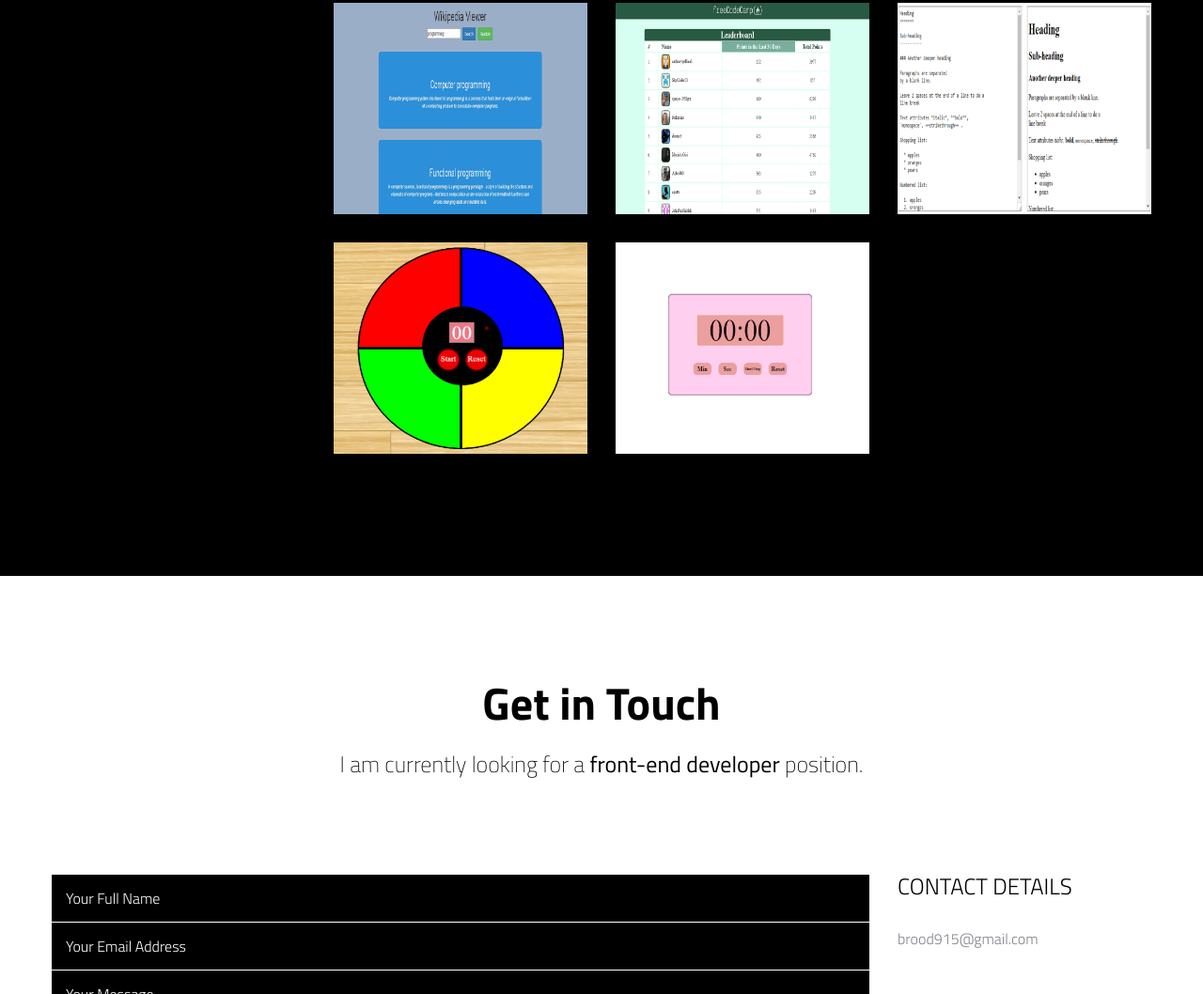
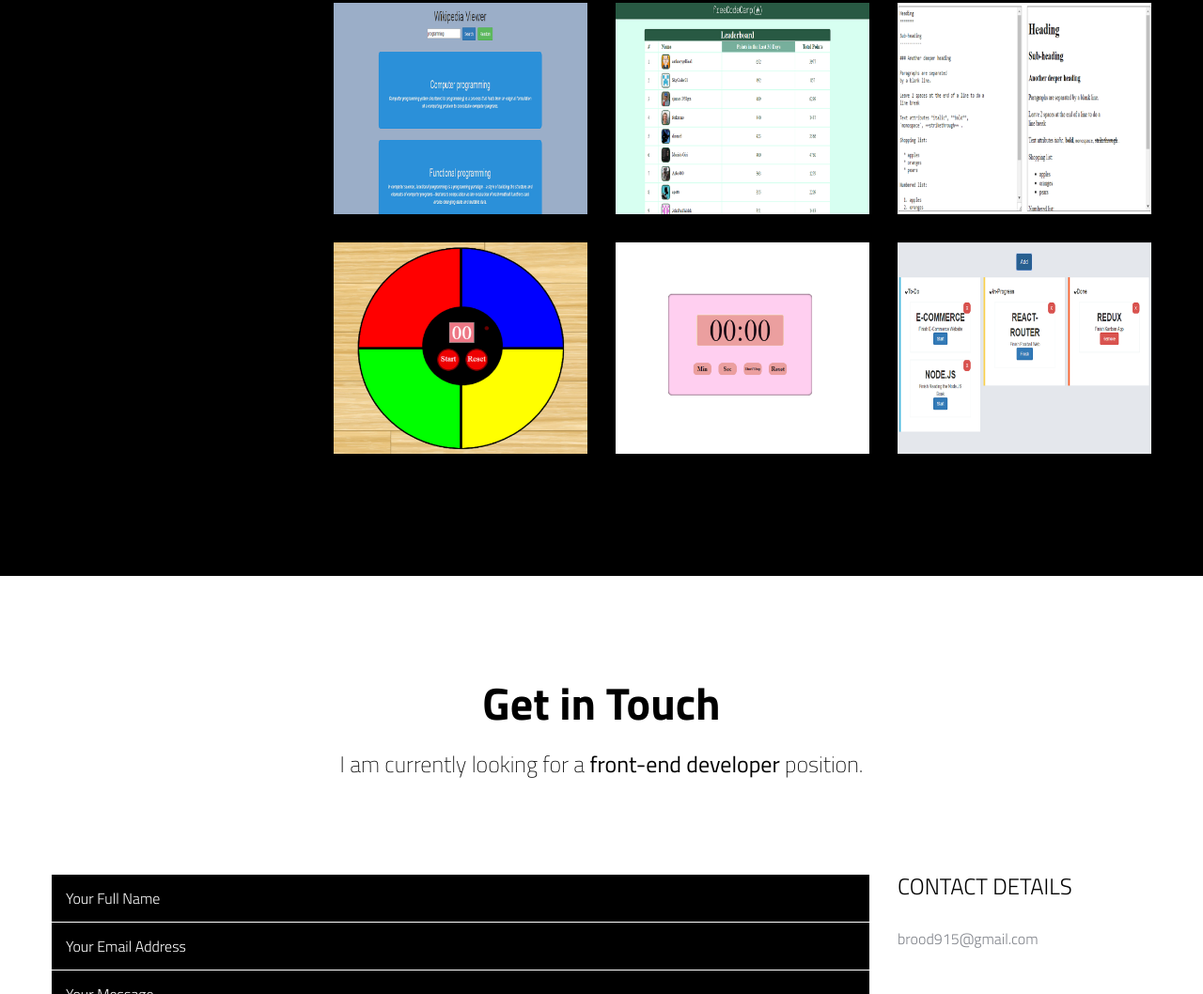
Before and after one commit to brood915/brood915.github.io, a website: page index.html in a window 1280 px wide. Shown: the part 2161-3219 px from the top of the page at 94% size. Drawn offline with nearby package versions, Linux system fonts and the light colour scheme.

Commit message:
added kanban app to portfolio

```diff
--- a/index.html
+++ b/index.html
@@ -333,7 +333,15 @@
                                 <!-- Thumb Image and Description -->
                                 <img src="assets/img/work/stopwatch.png" alt="Countdown Timer/Stopwatch. This is one of my first projects built with JS on CodePen. <br /> <a href='https://codepen.io/brood915/full/YWKKWX/' target ='_blank'>Check It Out Here!</a>">
                             </li>
-
+                            <li class="item-thumbs span3 others">
+                                <!-- Fancybox - Gallery Enabled - Title - Full Image -->
+                                <a class="hover-wrap fancybox" data-fancybox-group="gallery" title="Kanban App" href="assets/img/work/kanban.png">
+                                    <span class="overlay-img"></span>
+                                    <span class="overlay-img-thumb font-icon-plus"></span>
+                                </a>
+                                <!-- Thumb Image and Description -->
+                                <img src="assets/img/work/kanban.png" alt="Simple Kanban App. My first Redux project. <br /> <a href='https://github.com/brood915/Kanban-App' target ='_blank'>Check It Out Here!</a>">
+                            </li>
                               <!-- END others -->
 
                         </ul>
```
Also changed, not shown: assets/img/work/kanban.png (added).
